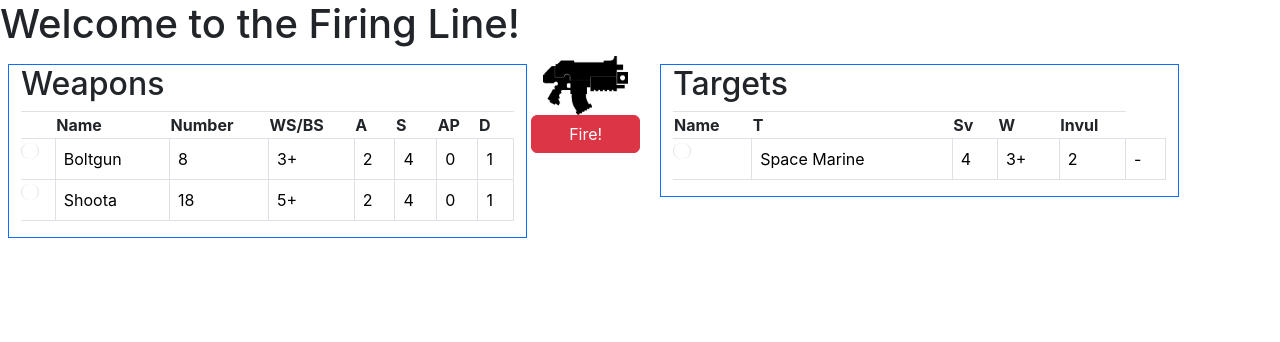
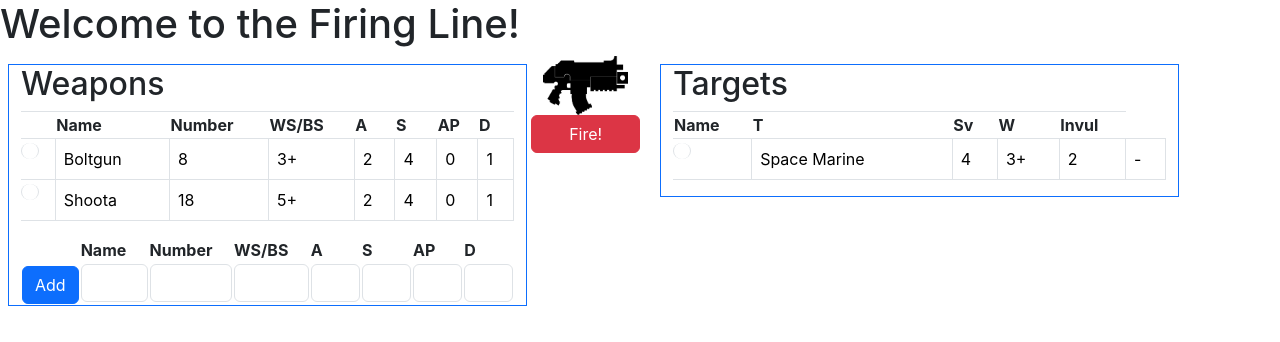
Before and after one commit to PhilSilvia/Firing-Line, a React (Create React App) app: page / in a window 1280 px wide. Shown: the top 342 px of the page. Built offline with nearby package versions, Linux system fonts and the light colour scheme.

Commit message:
New Weapon Form in progress. Validation and submission still pending.

```diff
--- a/src/layout/HomePage.js
+++ b/src/layout/HomePage.js
@@ -76,7 +76,7 @@ function Homepage() {
             <h1>Welcome to the Firing Line!</h1>
             <div className="row">
                 <div className="col-5">
-                    <WeaponList weapons={weapons} setWeapons={setWeapons} weaponClickHandler={weaponClickHandler} />
+                    <WeaponList weapons={weapons} setWeapons={setWeapons} weaponClickHandler={weaponClickHandler} setError={setError} />
                 </div>
                 <div className="col-1">
                     <div className="row">
--- /dev/null
+++ b/src/weapons/NewWeaponForm.js
@@ -0,0 +1,130 @@
+import { useState } from "react";
+
+function validateData(formData){
+    const oneToSix = /[1-6]/g;
+    const oneToSixWithPlus = /[1-6]\+/g;
+    if (!formData.name)
+        return new Error("Must have a name");
+    if (!formData.quantity || formData < 0)
+        return new Error("Must have a non-negative number");
+    if (!formData.accuracy){
+
+    }
+
+}
+
+function NewWeaponForm({ weapons, setWeapons, setError }){
+    const [ formData, setFormData ] = useState([]);
+
+    const submitHandler = (e) => {
+        e.preventDefault();
+        const error = validateData(formData);
+        if (error)
+            setError(error);
+        else {
+
+        }
+    };
+
+    const changeHandler = (e) => {
+        const value = e.target.value;
+        setFormData({
+            ...formData,
+            [e.target.name]: value
+        });
+    };
+
+    return (
+        <form onSubmit={submitHandler}>
+            <div className="form-group">
+                <thead>
+                    <th></th>
+                    <th>Name</th>
+                    <th>Number</th>
+                    <th>WS/BS</th>
+                    <th>A</th>
+                    <th>S</th>
+                    <th>AP</th>
+                    <th>D</th>
+                </thead>
+                <tr>
+                    <td>
+                        <button type="submit" className="btn btn-primary">Add</button>
+                    </td>
+                    <td>
+                        <input
+                            type="text"
+                            className="form-control"
+                            name="name"
+                            id="name"
+                            onChange={changeHandler}
+                            value={formData.name}
+                        />
+                    </td>
+                    <td>
+                        <input
+                            type="text"
+                            className="form-control"
+                            name="quantity"
+                            id="quantity"
+                            onChange={changeHandler}
+                            value={formData.quantity}
+                        />
+                    </td>
+                    <td>
+                        <input
+                            type="text"
+                            className="form-control col-1"
+                            name="accuracy"
+                            id="accuracy"
+                            onChange={changeHandler}
+                            value={formData.accuracy}
+                        />
+                    </td>
+                    <td>
+                        <input
+                            type="text"
+                            className="form-control col-1"
+                            name="attacks"
+                            id="attacks"
+                            onChange={changeHandler}
+                            value={formData.attacks}
+                        />
+                    </td>
+                    <td>
+                        <input
+                            type="text"
+                            className="form-control col-1"
+                            name="strength"
+                            id="strength"
+                            onChange={changeHandler}
+                            value={formData.strength}
+                        />
+                    </td>
+                    <td>
+                        <input
+                            type="text"
+                            className="form-control col-1"
+                            name="AP"
+                            id="AP"
+                            onChange={changeHandler}
+                            value={formData.AP}
+                        />
+                    </td>
+                    <td>
+                        <input
+                            type="text"
+                            className="form-control col-1"
+                            name="damage"
+                            id="damage"
+                            onChange={changeHandler}
+                            value={formData.damage}
+                        />
+                    </td>
+                </tr>
+            </div>
+        </form>
+    );
+}
+
+export default NewWeaponForm;
--- a/src/weapons/WeaponList.js
+++ b/src/weapons/WeaponList.js
@@ -1,9 +1,9 @@
 import React from "react";
-import WeaponProfile from "./WeaponProfile";
 import WeaponView from "./WeaponView";
+import NewWeaponForm from "./NewWeaponForm";
 
 // JSX Component that displays the list of available weapons
-function WeaponList({ weapons, setWeapons, weaponClickHandler, weaponChangeHandler }) {
+function WeaponList({ weapons, setWeapons, weaponClickHandler, weaponChangeHandler, setError }) {
     // Create an array of WeaponView components from the array of weapons
     const weaponList = weapons.map((weapon, index) =>
         <WeaponView weapon={weapon} weaponId={index} clickHandler={weaponClickHandler} changeHandler={weaponChangeHandler} />
@@ -28,6 +28,7 @@ function WeaponList({ weapons, setWeapons, weaponClickHandler, weaponChangeHandl
                     {weaponList}
                 </tbody>
             </table>
+            <NewWeaponForm weapons={weapons} setWeapons={setWeapons} setError={setError} />
         </div>
     );
 }
```
